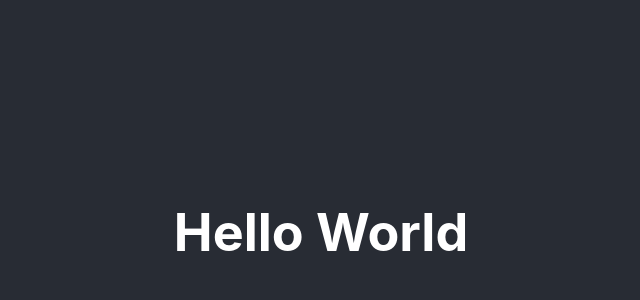
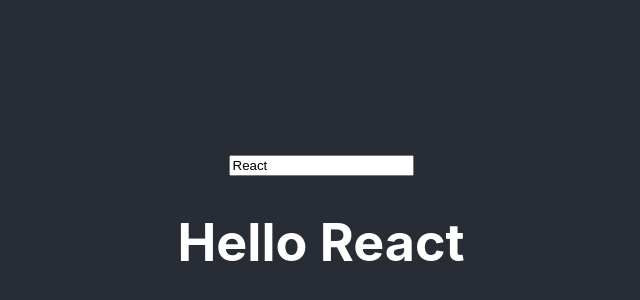
Before and after one commit to dtanzer/mood-react, a React (Create React App) app: page / in a window 1280 px wide. Shown: the part 168-468 px from the top of the page, without its empty margins (319-959 px from the left). Built offline with nearby package versions, Linux system fonts and the light colour scheme.

Commit message:
A first component that accepts user input.
I added a new component to render the headline, and this component
also accepts user input (the greeting shown in the headline).

```diff
--- a/src/App.tsx
+++ b/src/App.tsx
@@ -1,11 +1,12 @@
 import React from 'react';
+import { Hello } from './Hello';
 import './App.css';
 
 function App() {
   return (
     <div className="App">
       <header className="App-header">
-        <h1>Hello World</h1>
+        <Hello defaultGreeting="React"/>
       </header>
     </div>
   );
--- /dev/null
+++ b/src/Hello.tsx
@@ -0,0 +1,13 @@
+import React, { useState, } from 'react';
+
+type HelloProps = {
+  defaultGreeting: string,
+}
+
+export function Hello({ defaultGreeting }: HelloProps) {
+  const [greeting, setGreeting] = useState(defaultGreeting);
+  return <>
+    <input type="text" value={greeting} onChange={e => setGreeting(e.target.value)} />
+    <h1>Hello {greeting}</h1>
+  </>
+}
```
